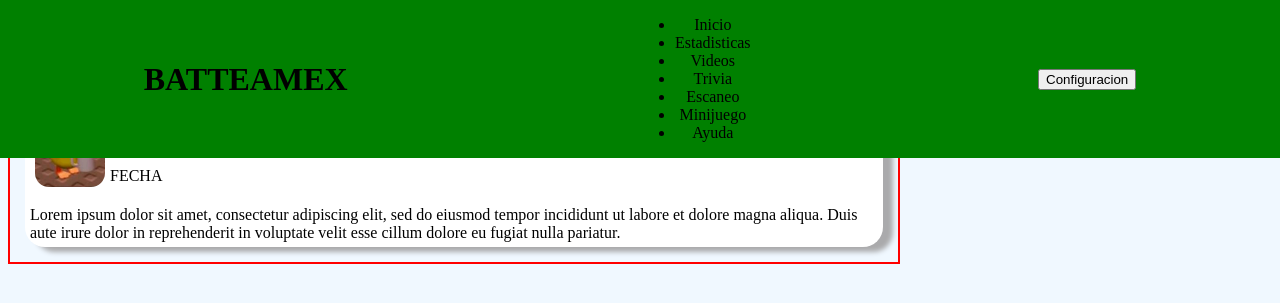
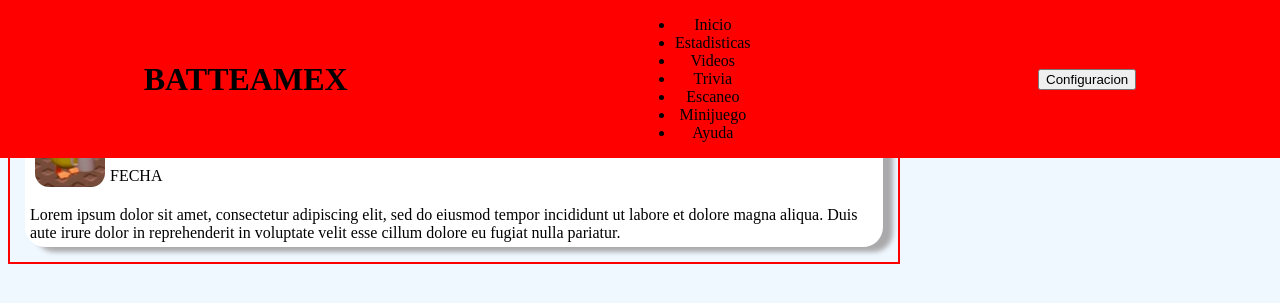
Before and after one commit to alexaplayskillet/BATTEAMX, a PHP site: page /index.html in a window 1280 px wide. Shown: the top 303 px of the page. Run offline with PHP 8.4, Linux system fonts and the light colour scheme.

Commit message:
prueba 2

```diff
--- a/RED/CSS/distribucion.css
+++ b/RED/CSS/distribucion.css
@@ -14,7 +14,7 @@ body{
   top: 0;
   left: 0;
   width: 100%;
-  background-color: green;
+  background-color: red;
   z-index: 1000;
 }
 
```
